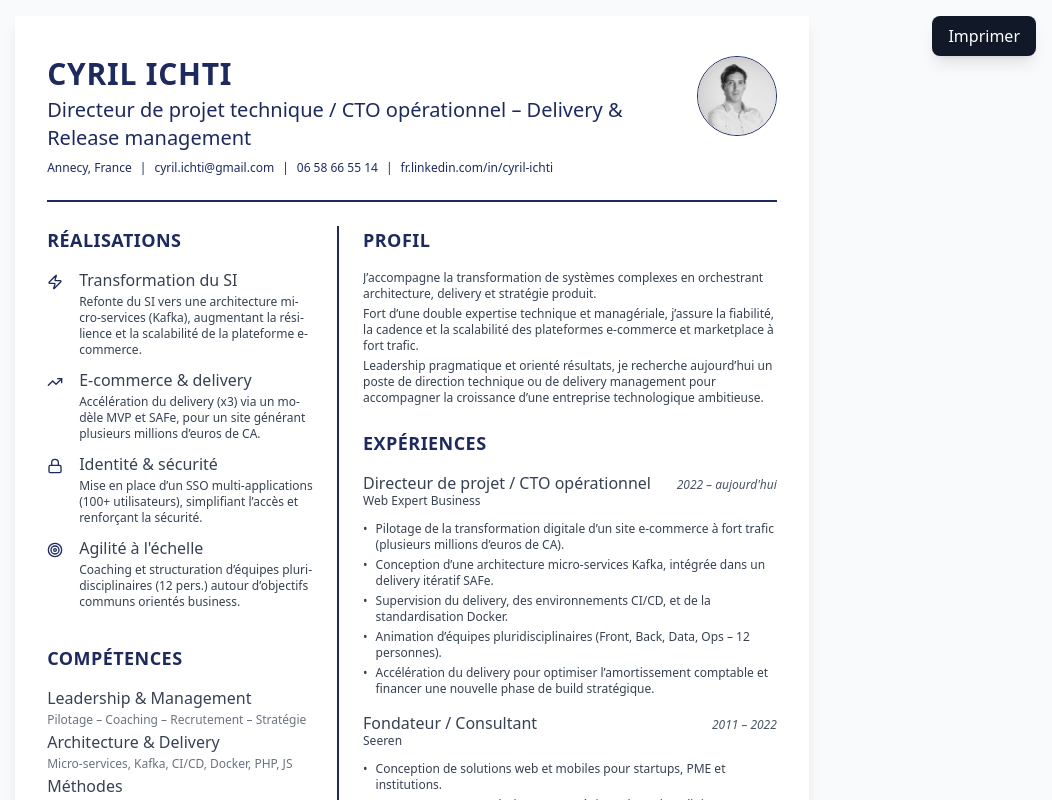
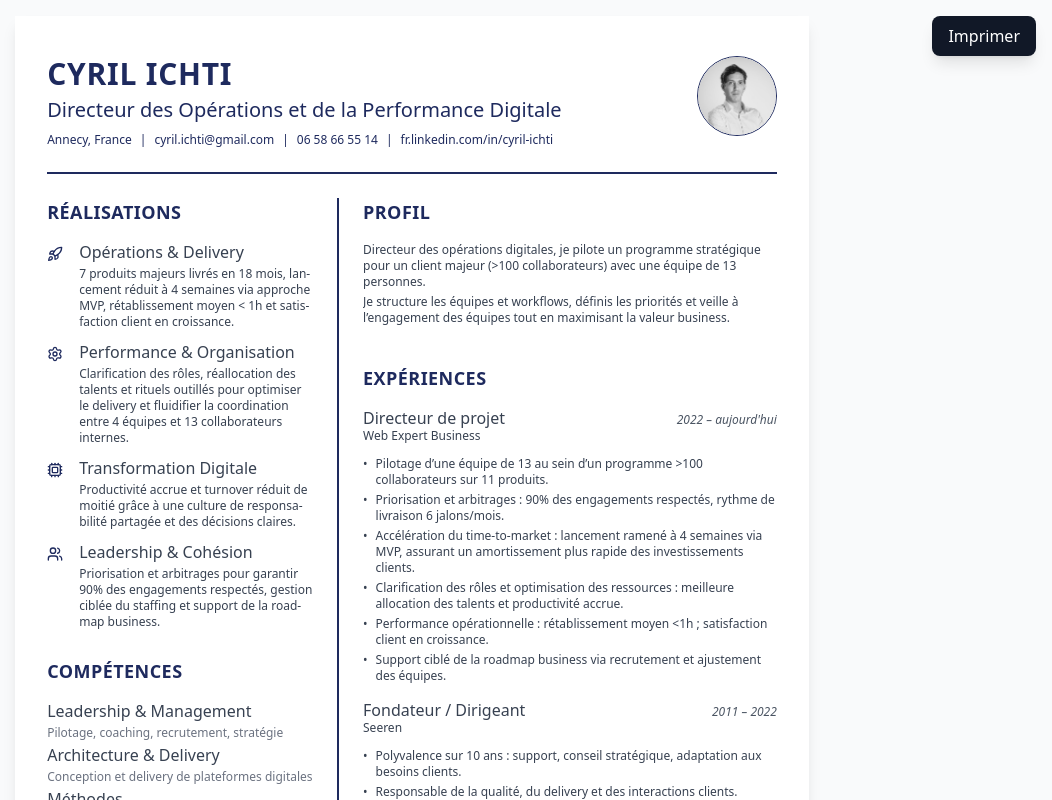
Before and after one commit to seeren/cv, a React (Vite) app: page / in a window 1280 px wide. Shown: the top 800 px of the page, without its empty margins (228-1280 px from the left). Built offline with nearby package versions, Linux system fonts and the light colour scheme.

Commit message:
feat: Add kpi's

```diff
--- a/src/features/achievements/data.ts
+++ b/src/features/achievements/data.ts
@@ -1,29 +1,29 @@
 import {
-    Zap,
-    TrendingUp,
-    Target,
-    Lock
+    Rocket,
+    Settings,
+    Cpu,
+    Users
 } from 'lucide-react';
 
 export const data = [
     {
-        icon: Zap,
-        title: 'Transformation du SI',
-        description: 'Refonte du SI vers une architecture micro-services (Kafka), augmentant la résilience et la scalabilité de la plateforme e-commerce.'
+        icon: Rocket,
+        title: 'Opérations & Delivery',
+        description: '7 produits majeurs livrés en 18 mois, lancement réduit à 4 semaines via approche MVP, rétablissement moyen < 1h et satisfaction client en croissance.'
     },
     {
-        icon: TrendingUp,
-        title: 'E-commerce & delivery',
-        description: 'Accélération du delivery (x3) via un modèle MVP et SAFe, pour un site générant plusieurs millions d’euros de CA.'
+        icon: Settings,
+        title: 'Performance & Organisation',
+        description: 'Clarification des rôles, réallocation des talents et rituels outillés pour optimiser le delivery et fluidifier la coordination entre 4 équipes et 13 collaborateurs internes.',
     },
     {
-        icon: Lock,
-        title: 'Identité & sécurité',
-        description: 'Mise en place d’un SSO multi-applications (100+ utilisateurs), simplifiant l’accès et renforçant la sécurité.'
+        icon: Cpu,
+        title: 'Transformation Digitale',
+        description: 'Productivité accrue et turnover réduit de moitié grâce à une culture de responsabilité partagée et des décisions claires.'
     },
     {
-        icon: Target,
-        title: 'Agilité à l\'échelle',
-        description: 'Coaching et structuration d’équipes pluridisciplinaires (12 pers.) autour d’objectifs communs orientés business.'
+        icon: Users,
+        title: 'Leadership & Cohésion',
+        description: 'Priorisation et arbitrages pour garantir 90% des engagements respectés, gestion ciblée du staffing et support de la roadmap business.'
     }
 ];
--- a/src/features/experiences/data.ts
+++ b/src/features/experiences/data.ts
@@ -1,24 +1,25 @@
 export const data = [
     {
-        title: 'Directeur de projet / CTO opérationnel',
+        title: 'Directeur de projet',
         company: 'Web Expert Business',
         period: '2022 – aujourd\'hui',
         achievements: [
-            'Pilotage de la transformation digitale d’un site e-commerce à fort trafic (plusieurs millions d’euros de CA).',
-            'Conception d’une architecture micro-services Kafka, intégrée dans un delivery itératif SAFe.',
-            'Supervision du delivery, des environnements CI/CD, et de la standardisation Docker.',
-            'Animation d’équipes pluridisciplinaires (Front, Back, Data, Ops – 12 personnes).',
-            'Accélération du delivery pour optimiser l’amortissement comptable et financer une nouvelle phase de build stratégique.',
+            'Pilotage d’une équipe de 13 au sein d’un programme >100 collaborateurs sur 11 produits.',
+            'Priorisation et arbitrages : 90% des engagements respectés, rythme de livraison 6 jalons/mois.',
+            'Accélération du time-to-market : lancement ramené à 4 semaines via MVP, assurant un amortissement plus rapide des investissements clients.',
+            'Clarification des rôles et optimisation des ressources : meilleure allocation des talents et productivité accrue.',
+            'Performance opérationnelle : rétablissement moyen <1h ; satisfaction client en croissance.',
+            'Support ciblé de la roadmap business via recrutement et ajustement des équipes.',
         ]
     },
     {
-        title: 'Fondateur / Consultant',
+        title: 'Fondateur / Dirigeant',
         company: 'Seeren',
         period: '2011 – 2022',
         achievements: [
-            'Conception de solutions web et mobiles pour startups, PME et institutions.',
-            'Accompagnement technique et stratégique de projets digitaux sur mesure.',
-            'Enseignement en Master 1 & 2 – accompagnement à la professionnalisation de dizaines d’étudiants.'
+            'Polyvalence sur 10 ans : support, conseil stratégique, adaptation aux besoins clients.',
+            'Responsable de la qualité, du delivery et des interactions clients.',
+            'Conception et livraison de solutions variées : apps mobiles, outils web, ebooks et mini-jeux.',
         ]
     },
     {
--- a/src/features/identity/data.ts
+++ b/src/features/identity/data.ts
@@ -1,7 +1,7 @@
 export const data = {
   firstname: 'cyril',
   lastname: 'ichti',
-  post: 'Directeur de projet technique / CTO opérationnel – Delivery & Release management',
+  post: 'Directeur des Opérations et de la Performance Digitale',
   phone: '06 58 66 55 14',
   mail: 'cyril.ichti@gmail.com',
   linkedin: 'fr.linkedin.com/in/cyril-ichti',
--- a/src/features/profile/data.ts
+++ b/src/features/profile/data.ts
@@ -1,5 +1,6 @@
 export const data = [
-    'J’accompagne la transformation de systèmes complexes en orchestrant architecture, delivery et stratégie produit.',
-    'Fort d’une double expertise technique et managériale, j’assure la fiabilité, la cadence et la scalabilité des plateformes e-commerce et marketplace à fort trafic.',
-    'Leadership pragmatique et orienté résultats, je recherche aujourd’hui un poste de direction technique ou de delivery management pour accompagner la croissance d’une entreprise technologique ambitieuse.'
+
+    'Directeur des opérations digitales, je pilote un programme stratégique pour un client majeur (>100 collaborateurs) avec une équipe de 13 personnes.',
+    'Je structure les équipes et workflows, définis les priorités et veille à l’engagement des équipes tout en maximisant la valeur business.'
+
 ];
--- a/src/features/skills/data.ts
+++ b/src/features/skills/data.ts
@@ -1,11 +1,11 @@
 export const data = [
     {
         title: 'Leadership & Management',
-        description: 'Pilotage – Coaching – Recrutement – Stratégie'
+        description: 'Pilotage, coaching, recrutement, stratégie'
     },
     {
         title: 'Architecture & Delivery',
-        description: 'Micro-services, Kafka, CI/CD, Docker, PHP, JS'
+        description: 'Conception et delivery de plateformes digitales'
     },
     {
         title: 'Méthodes',
```
